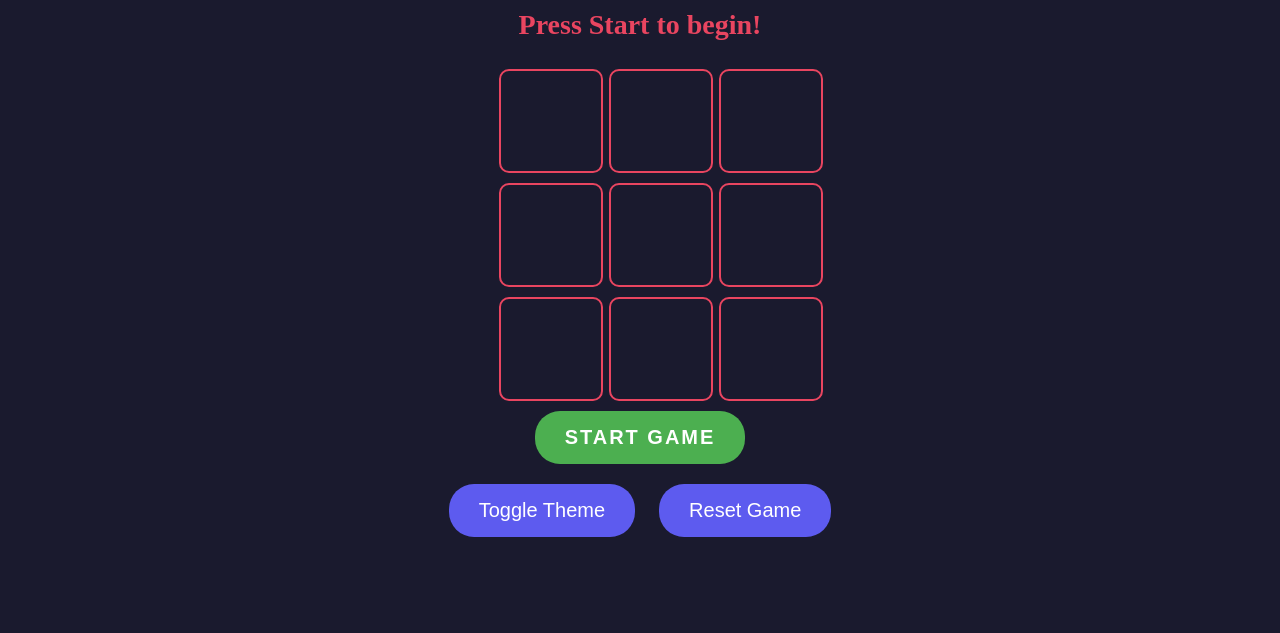
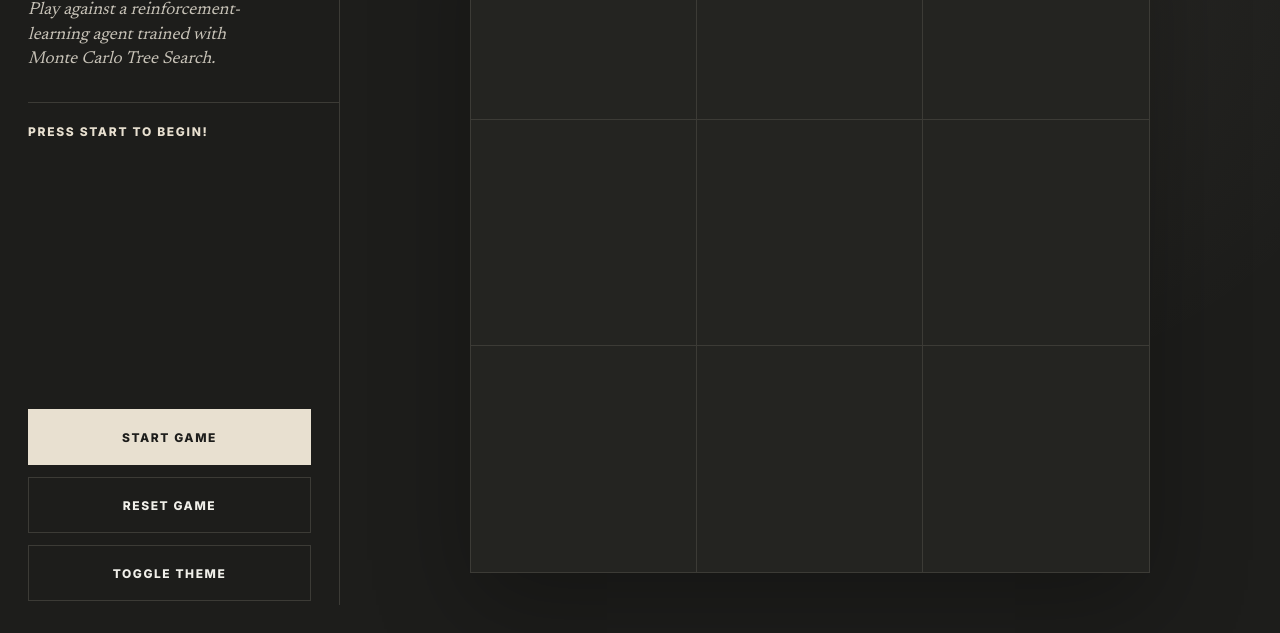
Before and after one commit to JUSTSUJAY/JoJo, a plain HTML site: page docs/index.html in a window 1280 px wide. Shown: the part 167-800 px from the top of the page. Drawn offline with Linux system fonts and the light colour scheme.

Commit message:
Match JoJo with portfolio editorial theme

```diff
--- a/docs/index.html
+++ b/docs/index.html
@@ -7,13 +7,31 @@
     <link rel="icon" href="https://favicongenerator.s3.amazonaws.com/d973f43d82cfe.png" type="image/png">
 
     <link rel="stylesheet" href="styles.css">
-    <link href="https://fonts.googleapis.com/css2?family=Poppins:wght@400;600&display=swap" rel="stylesheet">
+    <link rel="preconnect" href="https://fonts.googleapis.com">
+    <link rel="preconnect" href="https://fonts.gstatic.com" crossorigin>
+    <link href="https://fonts.googleapis.com/css2?family=Inter:wght@500;600;700;800&family=Newsreader:opsz,wght@6..72,400;6..72,500;6..72,600;6..72,700&display=swap" rel="stylesheet">
 
 </head>
 <body>
-    <div class="container">
-        <h1>Welcome to JoJo Verse!</h1>
+    <main class="app">
+        <aside class="sidebar">
+            <div>
+                <p class="kicker"><span></span>Tic tac toe agent</p>
+                <h1>JoJo</h1>
+                <p class="subtitle">Play against a reinforcement-learning agent trained with Monte Carlo Tree Search.</p>
                 <div id="game-status">Press Start to begin!</div>
+            </div>
+
+            <div class="sidebar-bottom">
+                <div class="controls">
+                    <button id="start-button" onclick="startGame()">Start Game</button>
+                    <button id="reset-button" onclick="resetGame()">Reset Game</button>
+                    <button id="theme-toggle" onclick="toggleTheme()">Toggle Theme</button>
+                </div>
+            </div>
+        </aside>
+
+        <section class="board-wrap">
             <div id="game-board">
                 <div class="cell" id="cell0" onclick="handleMove(0)"></div>
                 <div class="cell" id="cell1" onclick="handleMove(1)"></div>
@@ -25,15 +43,8 @@
                 <div class="cell" id="cell7" onclick="handleMove(7)"></div>
                 <div class="cell" id="cell8" onclick="handleMove(8)"></div>
             </div>
-        <div class="controls">
-            <button id="start-button" onclick="startGame()">Start Game</button>
-            <div class="secondary-controls">
-                <button id="theme-toggle" onclick="toggleTheme()">Toggle Theme</button>
-                <button id="reset-button" onclick="resetGame()">Reset Game</button>
-            </div>
-        </div>
-    </div>
-    <br>
+        </section>
+    </main>
     <script src="scripts.js"></script>
 
 </body>
--- a/docs/scripts.js
+++ b/docs/scripts.js
@@ -124,8 +124,16 @@ async function handleMove(cellIndex) {
 
 
 function updateBoard(player, index) {
-    var pos = document.getElementById(`cell${index}`).innerText = player === 1 ? 'X' : 'O';
-    player = player * -1;
+    const cell = document.getElementById(`cell${index}`);
+    cell.classList.remove('x-mark', 'o-mark');
+
+    if (player === '') {
+        cell.innerText = '';
+        return;
+    }
+
+    cell.innerText = player === 1 ? 'X' : 'O';
+    cell.classList.add(player === 1 ? 'x-mark' : 'o-mark');
 }
 
 async function resetGame() {
@@ -143,7 +151,9 @@ async function resetGame() {
 
     document.querySelectorAll('.cell').forEach(cell => {
         cell.innerText = '';
-        cell.style.backgroundColor = 'transparent';
+        cell.classList.remove('x-mark', 'o-mark', 'winner');
+        cell.style.backgroundColor = '';
+        cell.style.color = '';
     });
 
     console.log("Reset");
@@ -152,34 +162,13 @@ async function resetGame() {
 
 function toggleTheme() {
     darkTheme = !darkTheme;
-    const body = document.querySelector('body');
-    const buttons = document.querySelectorAll('button');
-    const cells = document.querySelectorAll('.cell');
-
-    if (darkTheme) {
-        body.style.backgroundColor = 'var(--dark-bg)';
-        body.style.color = 'var(--dark-text)';
-        buttons.forEach(button => {
-            if (button.id === 'start-button') return;
-            button.style.backgroundColor = 'var(--dark-button)';
-            button.style.color = 'white';
-        });
-    } else {
-        body.style.backgroundColor = 'var(--light-bg)';
-        body.style.color = 'var(--light-text)';
-        buttons.forEach(button => {
-            if (button.id === 'start-button') return;
-            button.style.backgroundColor = 'var(--light-button)';
-            button.style.color = 'white';
-        });
-    }
+    document.body.classList.toggle('light-theme', !darkTheme);
 }
 
 // Add winning animation
 function highlightWinningCells(winningCombination) {
     winningCombination.forEach(index => {
         const cell = document.getElementById(`cell${index}`);
-        cell.style.backgroundColor = darkTheme ? 'var(--dark-text)' : 'var(--light-text)';
-        cell.style.color = darkTheme ? 'var(--dark-bg)' : 'var(--light-bg)';
+        cell.classList.add('winner');
     });
 }
--- a/docs/styles.css
+++ b/docs/styles.css
@@ -1,137 +1,311 @@
 :root {
-    --dark-bg: #1a1a2e;
-    --dark-text: #e94560;
-    --dark-button: #0f3460;
-    --dark-hover: #16213e;
-    --light-bg: #f6e0b5;
-    --light-text: #2d4059;
-    --light-button: #ea5455;
-    --light-hover: #ff6b6b;
-  }
+    --editorial-bg: #1d1d1b;
+    --editorial-surface: #242421;
+    --editorial-text: #f1f0ea;
+    --editorial-muted: #9b9990;
+    --editorial-soft: #c7c2b7;
+    --editorial-rule: #3c3b36;
+    --editorial-accent: #e8e0d0;
+    --board-surface: #242421;
+    --mark-x: #f1f0ea;
+    --mark-o: #c7c2b7;
+    --sidebar-width: 312px;
+}
+
+* { box-sizing: border-box; }
 
 body {
-    display: flex;
-    justify-content: center;
-    align-items: center;
-    height: 100vh;
     margin: 0;
-    background-color: var(--dark-bg);
-    color: var(--dark-text);
-    transition: all 0.3s ease;
+    min-height: 100vh;
+    min-height: 100svh;
+    color: var(--editorial-text);
+    background:
+        radial-gradient(circle at 76% 14%, rgba(232, 224, 208, 0.06), transparent 28rem),
+        var(--editorial-bg);
+    font-family: 'Newsreader', Georgia, serif;
+    font-size: 19px;
+    line-height: 1.65;
+    text-rendering: optimizeLegibility;
+    -webkit-font-smoothing: antialiased;
+    transition: background 180ms ease, color 180ms ease;
 }
 
-.container {
-    text-align: center;
+body.light-theme {
+    --editorial-bg: #f1f0ea;
+    --editorial-surface: #e8e0d0;
+    --editorial-text: #1d1d1b;
+    --editorial-muted: #6f6b60;
+    --editorial-soft: #3c3b36;
+    --editorial-rule: #c7c2b7;
+    --editorial-accent: #1d1d1b;
+    --board-surface: #f7f3ea;
+    --mark-x: #1d1d1b;
+    --mark-o: #6f6b60;
+}
+
+.app {
+    min-height: 100vh;
+    min-height: 100svh;
+    display: grid;
+    grid-template-columns: var(--sidebar-width) 1fr;
+    gap: 28px;
+    padding: 28px;
+}
+
+.sidebar {
+    min-height: calc(100svh - 56px);
+    display: flex;
+    flex-direction: column;
+    justify-content: space-between;
+    gap: 28px;
+    padding: 4px 0;
+    border-right: 1px solid var(--editorial-rule);
+}
+
+.kicker {
+    display: flex;
+    align-items: center;
+    gap: 12px;
+    margin: 0 0 26px;
+    color: var(--editorial-muted);
+    font-family: 'Inter', system-ui, sans-serif;
+    font-size: 12px;
+    font-weight: 800;
+    letter-spacing: 0.18em;
+    line-height: 1.2;
+    text-transform: uppercase;
+}
+
+.kicker span {
+    width: 34px;
+    height: 1px;
+    background: var(--editorial-muted);
+    display: inline-block;
 }
 
 h1 {
-    font-size: 36px;
+    margin: 0;
+    max-width: 240px;
+    color: var(--editorial-text);
+    font-family: 'Newsreader', Georgia, serif;
+    font-size: clamp(3rem, 6vw, 5rem);
+    font-weight: 700;
+    letter-spacing: -0.055em;
+    line-height: 0.95;
+}
+
+.subtitle {
+    margin: 20px 0 30px;
+    max-width: 250px;
+    color: var(--editorial-soft);
+    font-size: 1.08rem;
+    font-style: italic;
+    line-height: 1.42;
+}
+
+#game-status {
+    margin: 0;
+    padding-top: 20px;
+    border-top: 1px solid var(--editorial-rule);
+    color: var(--editorial-accent);
+    font-family: 'Inter', system-ui, sans-serif;
+    font-size: 12px;
+    font-weight: 800;
+    letter-spacing: 0.14em;
+    line-height: 1.45;
+    text-transform: uppercase;
+    min-height: 58px;
+}
+
+.sidebar-bottom {
+    padding-right: 28px;
+}
+
+.controls {
+    display: grid;
+    gap: 12px;
+}
+
+button {
+    width: 100%;
+    height: 56px;
+    border: 1px solid var(--editorial-rule);
+    border-radius: 0;
+    padding: 0 16px;
+    color: var(--editorial-text);
+    background: transparent;
+    font-family: 'Inter', system-ui, sans-serif;
+    font-size: 12px;
+    font-weight: 800;
+    letter-spacing: 0.13em;
+    line-height: 56px;
+    text-align: center;
+    text-transform: uppercase;
+    cursor: pointer;
+    transition: background 180ms ease, color 180ms ease, border-color 180ms ease, transform 180ms ease;
+}
+
+#start-button {
+    border-color: var(--editorial-accent);
+    color: var(--editorial-bg);
+    background: var(--editorial-accent);
+}
+
+button:hover,
+button:focus {
+    border-color: var(--editorial-accent);
+}
+
+button:hover:not(#start-button),
+button:focus:not(#start-button) {
+    color: var(--editorial-bg);
+    background: var(--editorial-accent);
+}
+
+button:active { transform: translateY(1px); }
+
+.board-wrap {
+    min-width: 0;
+    min-height: calc(100svh - 56px);
+    display: grid;
+    place-items: center;
 }
 
 #game-board {
+    width: min(calc(100vw - var(--sidebar-width) - 84px), calc(100svh - 56px), 680px);
+    height: min(calc(100vw - var(--sidebar-width) - 84px), calc(100svh - 56px), 680px);
+    min-width: 280px;
+    min-height: 280px;
     display: grid;
-    grid-template-columns: repeat(3, 100px);
-    grid-gap: 10px;
-    margin: 20px 0 0 60px;
+    grid-template-columns: repeat(3, 1fr);
+    grid-template-rows: repeat(3, 1fr);
+    border: 1px solid var(--editorial-rule);
+    background: var(--board-surface);
+    box-shadow: 0 32px 90px rgba(0, 0, 0, 0.28);
 }
 
 .cell {
-    width: 100px;
-    height: 100px;
-    border: 2px solid currentColor;
-    border-radius: 10px;
-    display: flex;
-    justify-content: center;
-    align-items: center;
-    font-size: 48px;
+    position: relative;
+    width: 100%;
+    height: 100%;
+    border: 0;
+    border-right: 1px solid var(--editorial-rule);
+    border-bottom: 1px solid var(--editorial-rule);
+    display: grid;
+    place-items: center;
+    color: var(--editorial-text);
+    background: transparent;
+    font-family: 'Inter', system-ui, sans-serif;
+    font-size: clamp(3.3rem, 13vmin, 8rem);
+    font-weight: 800;
+    line-height: 1;
     cursor: pointer;
-    transition: all 0.2s ease;
+    transition: background 140ms ease, color 140ms ease;
 }
 
+.cell:nth-child(3n) { border-right: 0; }
+.cell:nth-child(n + 7) { border-bottom: 0; }
+
 .cell:hover {
-    background-color: rgba(255, 255, 255, 0.1);
-    transform: scale(1.05);
+    background: rgba(232, 224, 208, 0.08);
 }
 
-#game-status {
-    font-size: 24px;
-    margin-top: 20px;
+.cell:empty::after {
+    content: '';
+    width: 10px;
+    height: 10px;
+    border-radius: 999px;
+    background: var(--editorial-rule);
+    opacity: 0;
+    transition: opacity 140ms ease;
 }
 
-button {
-    margin: 10px;
-    padding: 15px 30px;
-    font-size: 20px;
-    cursor: pointer;
-    border-radius: 25px;
-    border: none;
-    transition: all 0.3s ease;
-    background-color: var(--dark-button);
-    color: white;
+.cell:empty:hover::after { opacity: 1; }
+
+.cell.x-mark {
+    color: var(--mark-x);
 }
 
-button:hover {
-    transform: translateY(-2px);
-    box-shadow: 0 5px 15px rgba(0,0,0,0.3);
-}
-
-#theme-toggle {
-    background-color: #5d5bef;
-    color: white;
-    border: none;
-}
-
-#theme-toggle:hover {
-    background-color: #0056b3;
-}
-#reset-button {
-    background-color: #5d5bef;
-    color: white;
-    border: none;
-}
-
-#reset-button:hover {
-    background-color: #0056b3;
-}
-
-#start-button {
-    background-color: #4CAF50;
-    font-weight: bold;
-    text-transform: uppercase;
-    letter-spacing: 2px;
-}
-
-
-#game-status {
-    font-size: 28px;
-    margin: 20px;
-    font-weight: bold;
-    min-height: 40px;
+.cell.o-mark {
+    color: var(--mark-o);
 }
 
 .cell.winner {
     animation: winPulse 1.5s ease-in-out infinite;
-    background-color: rgba(255, 255, 255, 0.2);
+    background: rgba(232, 224, 208, 0.12);
 }
 
 @keyframes winPulse {
-    0% {
-        transform: scale(1);
-        box-shadow: 0 0 0 0 rgba(233, 69, 96, 0.7);
+    0%, 100% {
+        box-shadow: inset 0 0 0 0 rgba(232, 224, 208, 0.0);
     }
     50% {
-        transform: scale(1.1);
-        box-shadow: 0 0 20px 10px rgba(233, 69, 96, 0.7);
-    }
-    100% {
-        transform: scale(1);
-        box-shadow: 0 0 0 0 rgba(233, 69, 96, 0.7);
+        box-shadow: inset 0 0 0 8px rgba(232, 224, 208, 0.18);
     }
 }
 
-footer {
-    margin-top: 30rem;
-    text-align: left;
-    font-size: 1rem;
-    color: #666;
+@media (max-width: 820px) {
+    .app {
+        grid-template-columns: 1fr;
+        grid-template-rows: auto 1fr;
+        gap: 14px;
+        padding: 14px;
+    }
+
+    .sidebar {
+        min-height: auto;
+        display: grid;
+        grid-template-columns: 1fr;
+        gap: 14px;
+        padding: 0 0 14px;
+        border-right: 0;
+        border-bottom: 1px solid var(--editorial-rule);
+    }
+
+    .kicker,
+    .subtitle { display: none; }
+
+    h1 {
+        max-width: none;
+        font-size: 2.4rem;
+    }
+
+    #game-status {
+        margin-top: 10px;
+        padding-top: 10px;
+        min-height: auto;
+    }
+
+    .sidebar-bottom { padding-right: 0; }
+
+    .controls {
+        grid-template-columns: repeat(3, 1fr);
+    }
+
+    button {
+        height: 48px;
+        line-height: 48px;
+        padding: 0 10px;
+        letter-spacing: 0.08em;
+    }
+
+    .board-wrap { min-height: auto; }
+
+    #game-board {
+        width: min(calc(100vw - 28px), calc(100svh - 190px));
+        height: min(calc(100vw - 28px), calc(100svh - 190px));
+    }
 }
+
+@media (max-width: 560px) {
+    body { font-size: 17px; }
+
+    .controls {
+        grid-template-columns: 1fr;
+    }
+
+    #game-board {
+        width: min(calc(100vw - 28px), calc(100svh - 250px));
+        height: min(calc(100vw - 28px), calc(100svh - 250px));
+    }
+}
```
Lines whose indentation alone changed are shown as unchanged.
